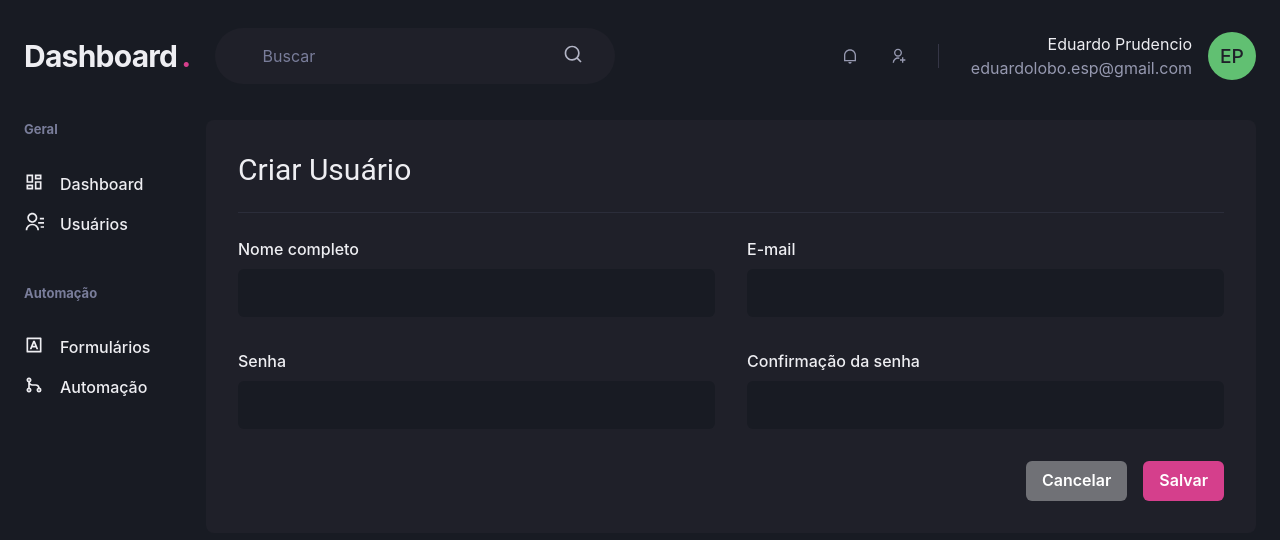
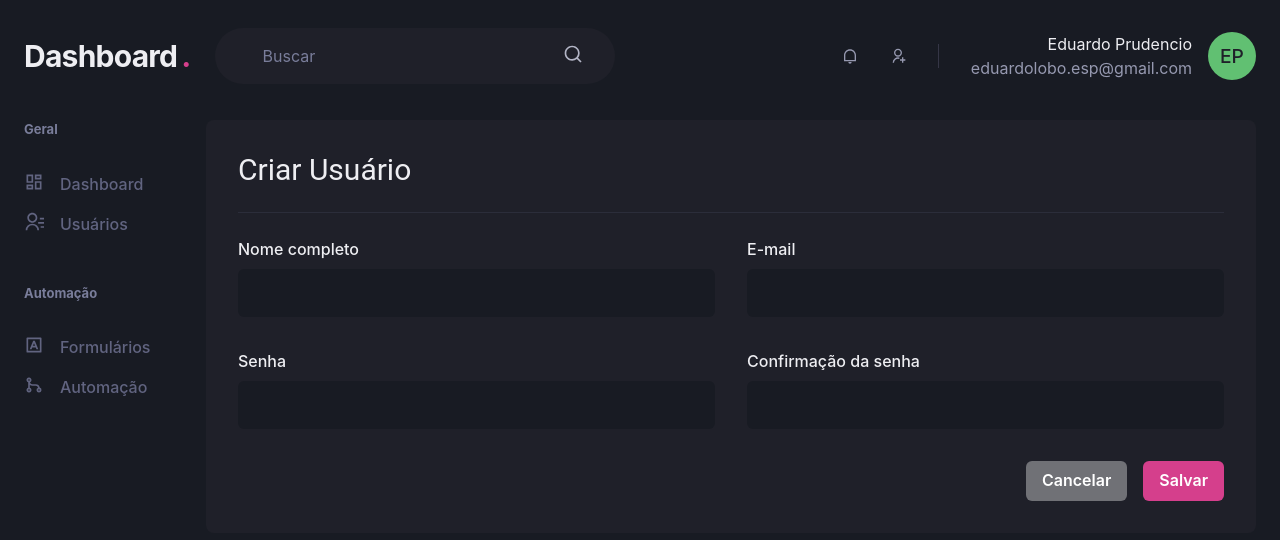
Before and after one commit to EduardoPrudencio/dashboard-react-chakra, a Next.js app: page /dashboard/users/create in a window 1280 px wide. Shown: the top 540 px of the page. Built offline with nearby package versions, Linux system fonts and the light colour scheme.

Commit message:
Tornando a interface navegável

```diff
--- a/package.json
+++ b/package.json
@@ -19,6 +19,7 @@
     "react": "17.0.2",
     "react-apexcharts": "^1.4.0",
     "react-dom": "17.0.2",
+    "react-hook-form": "^7.28.0",
     "react-icons": "^4.3.1"
   },
   "devDependencies": {
--- /dev/null
+++ b/src/components/ActiveLink.tsx
@@ -0,0 +1,36 @@
+import Link,{ LinkProps} from 'next/link'
+import { useRouter } from 'next/router';
+import { cloneElement, ReactElement } from 'react'
+
+interface ActiveLinkProps extends LinkProps {
+    children: ReactElement;
+    shoudMatchExactHref?: boolean;
+}
+
+export function ActiveLink({children, shoudMatchExactHref = false, ...rest}: ActiveLinkProps){
+
+const {asPath} = useRouter()
+
+    let isActive =  false;
+
+    if ((asPath === rest.href || asPath === rest.as)) {
+        isActive = true;
+    }
+
+    console.log('asPath ',asPath)
+    console.log('rest.href ',rest.href)
+    console.log('rest.as ',rest.as)
+
+    // if (!shoudMatchExactHref && (asPath.startsWith(String(rest.href)) ||
+    //                             asPath.startsWith(String(rest.as)))) {
+    //                                 isActive = true
+    // }
+
+    return (
+        <Link {...rest} >
+             {cloneElement(children, {
+                 color: isActive ? 'pink' : 'gray.500'
+             })}
+        </Link>
+    )
+}
--- a/src/components/Header/SearchBox.tsx
+++ b/src/components/Header/SearchBox.tsx
@@ -1,7 +1,10 @@
 import { Flex, Icon, Input } from "@chakra-ui/react";
 import { RiSearchLine } from "react-icons/ri";
+import { useRef } from 'react'
+export function SearchBox() {
 
-export function SearchBox() {
+    const searchInputRef = useRef<HTMLInputElement>(null)
+
     return(
     <Flex as="label"
         flex="1"
--- a/src/components/Sidebar/NavLink.tsx
+++ b/src/components/Sidebar/NavLink.tsx
@@ -1,16 +1,21 @@
-import { Icon, Link, Text, LinkProps as ChakraLinkProps } from "@chakra-ui/react";
+import { Icon, Link as ChakraLink, Text, LinkProps as ChakraLinkProps } from "@chakra-ui/react";
 import { ElementType, ReactNode } from "react";
+import Link from 'next/link'
+import { ActiveLink } from "../ActiveLink";
 
 interface NavLinkProps extends ChakraLinkProps{
     icon: ElementType;
     children: ReactNode;
+    href: string;
 }
 
-export function NavLink({icon, children, ...rest} :NavLinkProps){
+export function NavLink({icon, children, href, ...rest} :NavLinkProps){
     return (
-        <Link display="flex" {...rest} >
-            <Icon as={icon} fontSize="20" />
-            <Text ml="4" fontWeight="medium" >{children}</Text>
-        </Link>
+        <ActiveLink href={href} passHref>
+            <ChakraLink display="flex" {...rest} >
+                <Icon as={icon} fontSize="20" />
+                <Text ml="4" fontWeight="medium" >{children}</Text>
+            </ChakraLink>
+        </ActiveLink>
     )
 }
--- a/src/components/Sidebar/SidebarNav.tsx
+++ b/src/components/Sidebar/SidebarNav.tsx
@@ -7,19 +7,19 @@ export function SideBarNav(){
     return (
         <Stack spacing="12" align="flex-start">
                 <NavSection title="Geral">
-                    <NavLink icon={RiDashboardLine}>
+                    <NavLink href="/dashboard" icon={RiDashboardLine}>
                         Dashboard
                     </NavLink>
-                    <NavLink icon={RiContactsLine}>
+                    <NavLink href="/dashboard/users" icon={RiContactsLine}>
                         Usuários
                     </NavLink>
                 </NavSection>
 
                 <NavSection title="Automação">
-                    <NavLink icon={RiInputMethodLine}>
+                    <NavLink href="" icon={RiInputMethodLine}>
                         Formulários
                     </NavLink>
-                    <NavLink icon={RiGitMergeLine}>
+                    <NavLink href="" icon={RiGitMergeLine}>
                     Automação
                     </NavLink>
                 </NavSection>
--- a/src/pages/dashboard/users/create.tsx
+++ b/src/pages/dashboard/users/create.tsx
@@ -1,4 +1,5 @@
 import {Box, Button, Divider, Flex, Heading, HStack, SimpleGrid, VStack} from '@chakra-ui/react'
+import Link from 'next/link'
 import { Input } from '../../../components/Form/Input'
 
 import { Header } from '../../../components/Header'
@@ -33,7 +34,9 @@ export default function CreateUser(){
 
                     <Flex mt="8" justify="flex-end">
                         <HStack spacing="4">
-                           <Button colorScheme="whiteAlpha">Cancelar</Button>
+                            <Link href="/dashboard/users" passHref>
+                                <Button colorScheme="whiteAlpha">Cancelar</Button>
+                           </Link>
                            <Button colorScheme="pink">Salvar</Button>
 
                         </HStack>
```
Also changed, not shown: src/pages/dashboard/users/index.tsx (+9 -5 lines), 1 other file (tests, documents, lock files or other folders).
